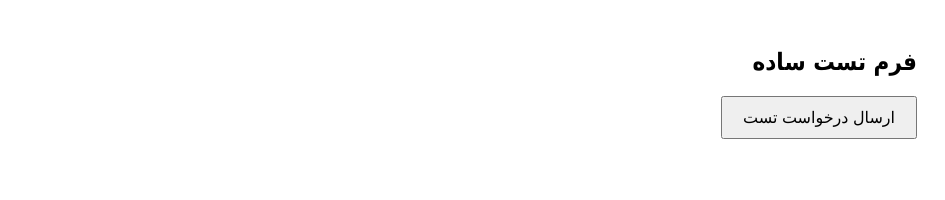
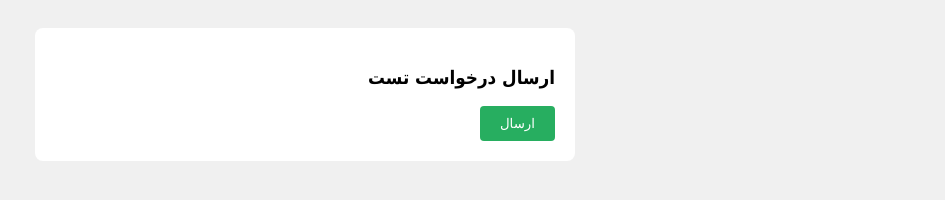
Before and after one commit to analyzkiapakhsh/leave, a plain HTML site: page index.html in a window 1280 px wide. Shown: the whole page, without its empty margins (335-1280 px from the left). Drawn offline with nearby package versions, Linux system fonts and the light colour scheme.

Commit message:
Update index.html

```diff
--- a/index.html
+++ b/index.html
@@ -2,30 +2,37 @@
 <html lang="fa" dir="rtl">
 <head>
   <meta charset="UTF-8">
-  <meta name="viewport" content="width=device-width, initial-scale=1.0">
-  <title>تست پاسخ سرور</title>
+  <title>فرم تست - نسخه پایدار</title>
+  <script src="https://cdnjs.cloudflare.com/ajax/libs/axios/1.6.0/axios.min.js"></script>
   <style>
-    body { font-family: Tahoma, sans-serif; padding: 20px; }
-    button { padding: 10px 20px; font-size: 16px; }
+    body { font-family: Tahoma; padding: 20px; background: #f0f0f0; }
+    .container { max-width: 500px; margin: auto; background: white; padding: 20px; border-radius: 8px; }
+    button { padding: 10px 20px; background: #27ae60; color: white; border: none; border-radius: 4px; cursor: pointer; }
+    button:hover { background: #219653; }
   </style>
 </head>
 <body>
-  <h2>فرم تست ساده</h2>
-  <button type="button" onclick="testRequest()">ارسال درخواست تست</button>
+  <div class="container">
+    <h3>ارسال درخواست تست</h3>
+    <button onclick="sendTest()">ارسال</button>
+  </div>
 
   <script>
-    async function testRequest() {
-      const data = { test: true };
+    async function sendTest() {
+      const data = {
+        full_name: "تست",
+        sales_line: "درنا گروه 1",
+        leave_type: "مرخصی استحقاقی",
+        start_date: "1404/10/07",
+        end_date: "1404/10/07",
+        visit_city_request_day: "کرمانشاه",
+        visit_city_leave_day: "کرمانشاه",
+        today_shamsi: "1404/10/06"
+      };
 
       try {
-        const res = await fetch('https://kiapakhsh.app.n8n.cloud/webhook/leave', {
-          method: 'POST',
-          body: JSON.stringify(data),
-          headers: { 'Content-Type': 'application/json' }
-        });
-
-        const result = await res.json();
-        alert(result.message || "پیامی دریافت نشد");
+        const res = await axios.post('https://kiapakhsh.app.n8n.cloud/webhook/leave', data);
+        alert(res.data.message || "پیامی دریافت نشد");
       } catch (err) {
         alert("❌ ارتباط با سرور برقرار نشد.");
         console.error(err);
```
